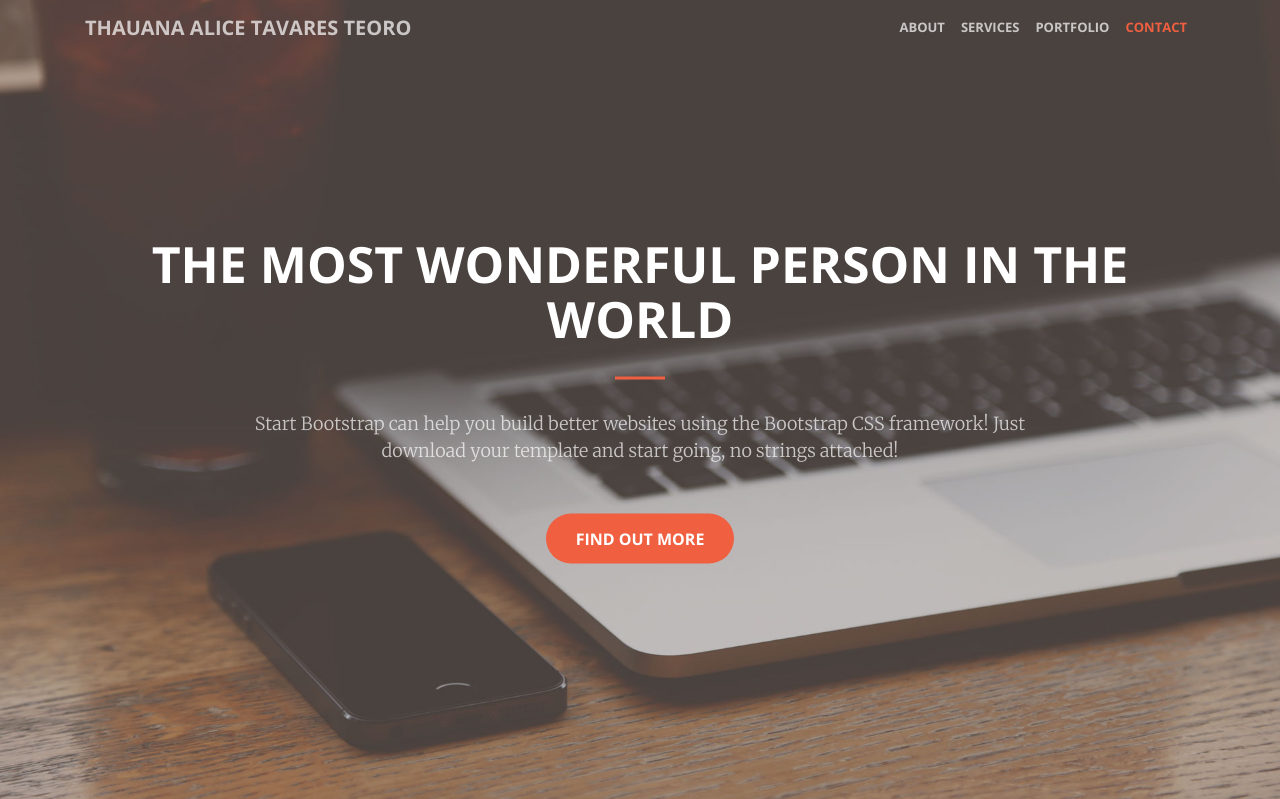
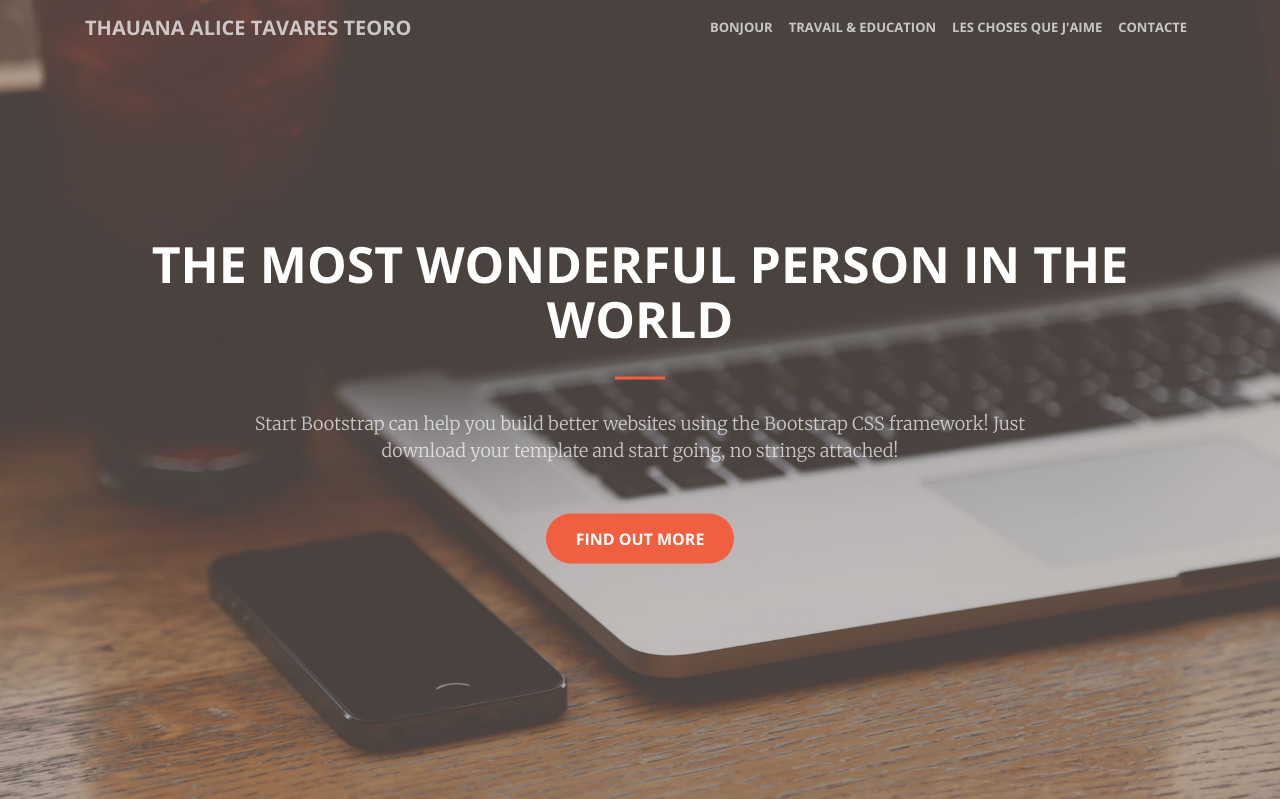
Before and after one commit to sorinbiriescu/thauinabox, a Flask app: page / in a window 1280 px wide. Shown: the top 799 px of the page. Run offline with Flask 2, Linux system fonts and the light colour scheme; some libraries are stand-ins or nearby versions.

Commit message:
Added timeline page + translated the menu in french

```diff
--- /dev/null
+++ b/app/templates/base.html
@@ -0,0 +1,76 @@
+<!DOCTYPE html>
+<html lang="en">
+
+<head>
+
+    <meta charset="utf-8">
+    <meta name="viewport" content="width=device-width, initial-scale=1, shrink-to-fit=no">
+    <meta name="description" content="">
+    <meta name="author" content="">
+
+    <title>Creative - Start Bootstrap Theme</title>
+
+    <!-- Bootstrap core CSS -->
+    <link href="../static/vendor/bootstrap/css/bootstrap.min.css" rel="stylesheet">
+
+    <!-- Custom fonts for this template -->
+    <link href="../static/vendor/font-awesome/css/font-awesome.min.css" rel="stylesheet" type="text/css">
+    <link href='https://fonts.googleapis.com/css?family=Open+Sans:300italic,400italic,600italic,700italic,800italic,400,300,600,700,800'
+        rel='stylesheet' type='text/css'>
+    <link href='https://fonts.googleapis.com/css?family=Merriweather:400,300,300italic,400italic,700,700italic,900,900italic'
+        rel='stylesheet' type='text/css'>
+
+    <!-- Plugin CSS -->
+    <link href="../static/vendor/magnific-popup/magnific-popup.css" rel="stylesheet">
+
+    <!-- Custom styles for this template -->
+    <link href="../static/css/creative.min.css" rel="stylesheet">
+
+</head>
+
+<body id="page-top">
+
+    <!-- Navigation -->
+    <nav class="navbar navbar-expand-lg navbar-light fixed-top" id="mainNav">
+        <div class="container">
+            <a class="navbar-brand js-scroll-trigger" href="#page-top">Thauana Alice Tavares Teoro</a>
+            <button class="navbar-toggler navbar-toggler-right" type="button" data-toggle="collapse" data-target="#navbarResponsive"
+                aria-controls="navbarResponsive" aria-expanded="false" aria-label="Toggle navigation">
+                <span class="navbar-toggler-icon"></span>
+            </button>
+            <div class="collapse navbar-collapse" id="navbarResponsive">
+                <ul class="navbar-nav ml-auto">
+                    <li class="nav-item">
+                        <a class="nav-link js-scroll-trigger" href="{{ url_for('index') }}#about">Bonjour</a>
+                    </li>
+                    <li class="nav-item">
+                        <a class="nav-link js-scroll-trigger" href="{{ url_for('timeline') }}#work">Travail & Education</a>
+                    </li>
+                    <li class="nav-item">
+                        <a class="nav-link js-scroll-trigger" href="{{ url_for('index') }}#me">Les choses que j'aime</a>
+                    </li>
+                    <li class="nav-item">
+                        <a class="nav-link js-scroll-trigger" href="{{ url_for('index') }}#contact">Contacte</a>
+                    </li>
+                </ul>
+            </div>
+        </div>
+    </nav>
+
+    {% block content %} {% endblock %}
+    <!-- Bootstrap core JavaScript -->
+    <script src="../static/vendor/jquery/jquery.min.js"></script>
+    <script src="../static/vendor/popper/popper.min.js"></script>
+    <script src="../static/vendor/bootstrap/js/bootstrap.min.js"></script>
+
+    <!-- Plugin JavaScript -->
+    <script src="../static/vendor/jquery-easing/jquery.easing.min.js"></script>
+    <script src="../static/vendor/scrollreveal/scrollreveal.min.js"></script>
+    <script src="../static/vendor/magnific-popup/jquery.magnific-popup.min.js"></script>
+
+    <!-- Custom scripts for this template -->
+    <script src="../static/js/creative.min.js"></script>
+
+</body>
+
+</html>
--- a/app/templates/index.html
+++ b/app/templates/index.html
@@ -1,65 +1,14 @@
-<!DOCTYPE html>
-<html lang="en">
+{% extends "base.html" %}
 
-  <head>
-
-    <meta charset="utf-8">
-    <meta name="viewport" content="width=device-width, initial-scale=1, shrink-to-fit=no">
-    <meta name="description" content="">
-    <meta name="author" content="">
-
-    <title>Creative - Start Bootstrap Theme</title>
-
-    <!-- Bootstrap core CSS -->
-    <link href="../static/vendor/bootstrap/css/bootstrap.min.css" rel="stylesheet">
-
-    <!-- Custom fonts for this template -->
-    <link href="../static/vendor/font-awesome/css/font-awesome.min.css" rel="stylesheet" type="text/css">
-    <link href='https://fonts.googleapis.com/css?family=Open+Sans:300italic,400italic,600italic,700italic,800italic,400,300,600,700,800' rel='stylesheet' type='text/css'>
-    <link href='https://fonts.googleapis.com/css?family=Merriweather:400,300,300italic,400italic,700,700italic,900,900italic' rel='stylesheet' type='text/css'>
-
-    <!-- Plugin CSS -->
-    <link href="../static/vendor/magnific-popup/magnific-popup.css" rel="stylesheet">
-
-    <!-- Custom styles for this template -->
-    <link href="../static/css/creative.min.css" rel="stylesheet">
-
-  </head>
-
-  <body id="page-top">
-
-    <!-- Navigation -->
-    <nav class="navbar navbar-expand-lg navbar-light fixed-top" id="mainNav">
-      <div class="container">
-        <a class="navbar-brand js-scroll-trigger" href="#page-top">Thauana Alice Tavares Teoro</a>
-        <button class="navbar-toggler navbar-toggler-right" type="button" data-toggle="collapse" data-target="#navbarResponsive" aria-controls="navbarResponsive" aria-expanded="false" aria-label="Toggle navigation">
-          <span class="navbar-toggler-icon"></span>
-        </button>
-        <div class="collapse navbar-collapse" id="navbarResponsive">
-          <ul class="navbar-nav ml-auto">
-            <li class="nav-item">
-              <a class="nav-link js-scroll-trigger" href="#about">About</a>
-            </li>
-            <li class="nav-item">
-              <a class="nav-link js-scroll-trigger" href="#services">Services</a>
-            </li>
-            <li class="nav-item">
-              <a class="nav-link js-scroll-trigger" href="#portfolio">Portfolio</a>
-            </li>
-            <li class="nav-item">
-              <a class="nav-link js-scroll-trigger" href="#contact">Contact</a>
-            </li>
-          </ul>
-        </div>
-      </div>
-    </nav>
+{% block content %}
 
 <header class="masthead">
   <div class="header-content">
     <div class="header-content-inner">
       <h1 id="homeHeading">The most wonderful person in the world</h1>
       <hr>
-          <p>Start Bootstrap can help you build better websites using the Bootstrap CSS framework! Just download your template and start going, no strings attached!</p>
+      <p>Start Bootstrap can help you build better websites using the Bootstrap CSS framework! Just download your template and
+        start going, no strings attached!</p>
       <a class="btn btn-primary btn-xl js-scroll-trigger" href="#about">Find Out More</a>
     </div>
   </div>
@@ -71,14 +20,15 @@
       <div class="col-lg-8 mx-auto text-center">
         <h2 class="section-heading text-white">We've got what you need!</h2>
         <hr class="light">
-            <p class="text-faded">Start Bootstrap has everything you need to get your new website up and running in no time! All of the templates and themes on Start Bootstrap are open source, free to download, and easy to use. No strings attached!</p>
+        <p class="text-faded">Start Bootstrap has everything you need to get your new website up and running in no time! All of the templates and
+          themes on Start Bootstrap are open source, free to download, and easy to use. No strings attached!</p>
         <a class="btn btn-default btn-xl js-scroll-trigger" href="#services">Get Started!</a>
       </div>
     </div>
   </div>
 </section>
 
-    <section id="services">
+<section id="work">
   <div class="container">
     <div class="row">
       <div class="col-lg-12 text-center">
@@ -179,7 +129,8 @@
       <div class="col-lg-8 mx-auto text-center">
         <h2 class="section-heading">Let's Get In Touch!</h2>
         <hr class="primary">
-            <p>Ready to start your next project with us? That's great! Give us a call or send us an email and we will get back to you as soon as possible!</p>
+        <p>Ready to start your next project with us? That's great! Give us a call or send us an email and we will get back to
+          you as soon as possible!</p>
       </div>
     </div>
     <div class="row">
@@ -197,19 +148,4 @@
   </div>
 </section>
 
-    <!-- Bootstrap core JavaScript -->
-    <script src="../static/vendor/jquery/jquery.min.js"></script>
-    <script src="../static/vendor/popper/popper.min.js"></script>
-    <script src="../static/vendor/bootstrap/js/bootstrap.min.js"></script>
-
-    <!-- Plugin JavaScript -->
-    <script src="../static/vendor/jquery-easing/jquery.easing.min.js"></script>
-    <script src="../static/vendor/scrollreveal/scrollreveal.min.js"></script>
-    <script src="../static/vendor/magnific-popup/jquery.magnific-popup.min.js"></script>
-
-    <!-- Custom scripts for this template -->
-    <script src="../static/js/creative.min.js"></script>
-
-  </body>
-
-</html>
+{% endblock %}
--- a/app/views.py
+++ b/app/views.py
@@ -5,5 +5,9 @@
 @app.route('/index')
 
 @app.route("/")
-def hello():
+def index():
     return render_template('index.html')
+
+@app.route("/timeline")
+def timeline():
+    return render_template('timeline.html')
```
Also changed, not shown: app/templates/timeline.html (added, +34 -0 lines). Lines whose indentation alone changed are shown as unchanged.
